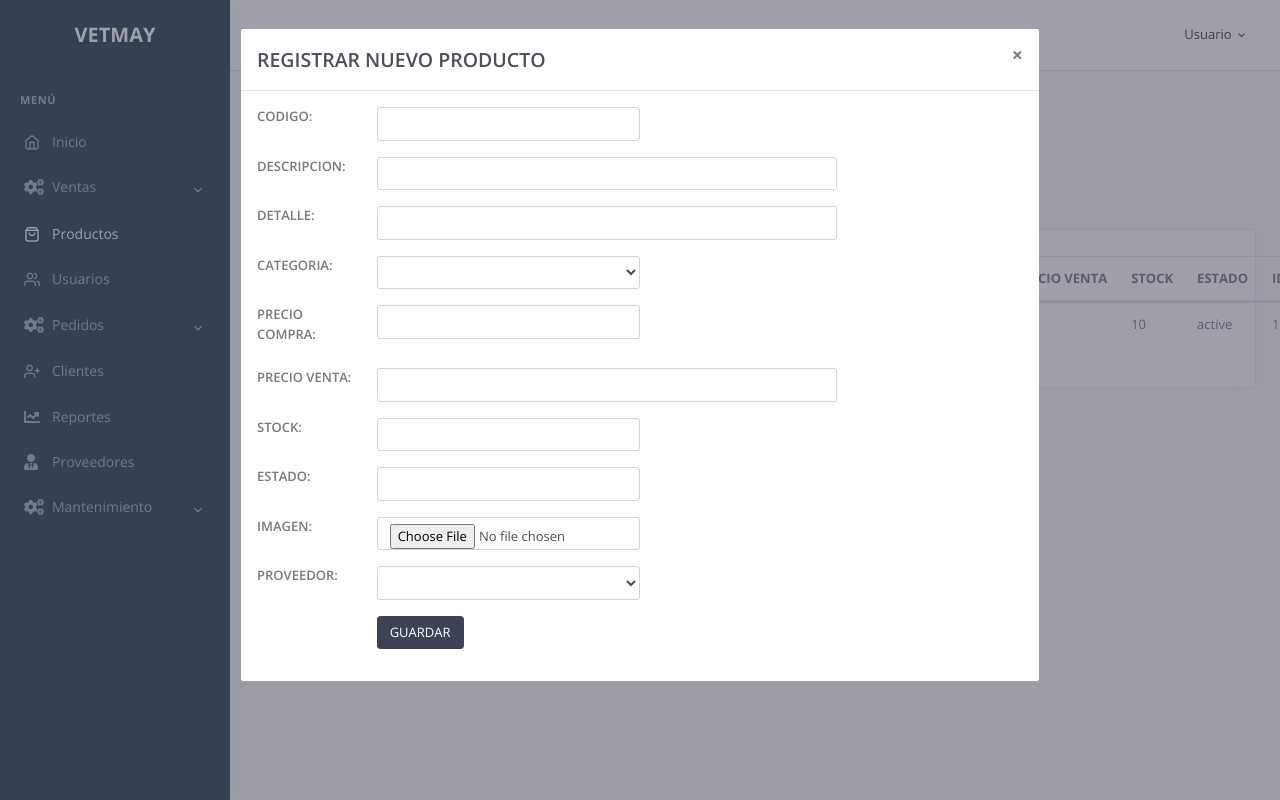
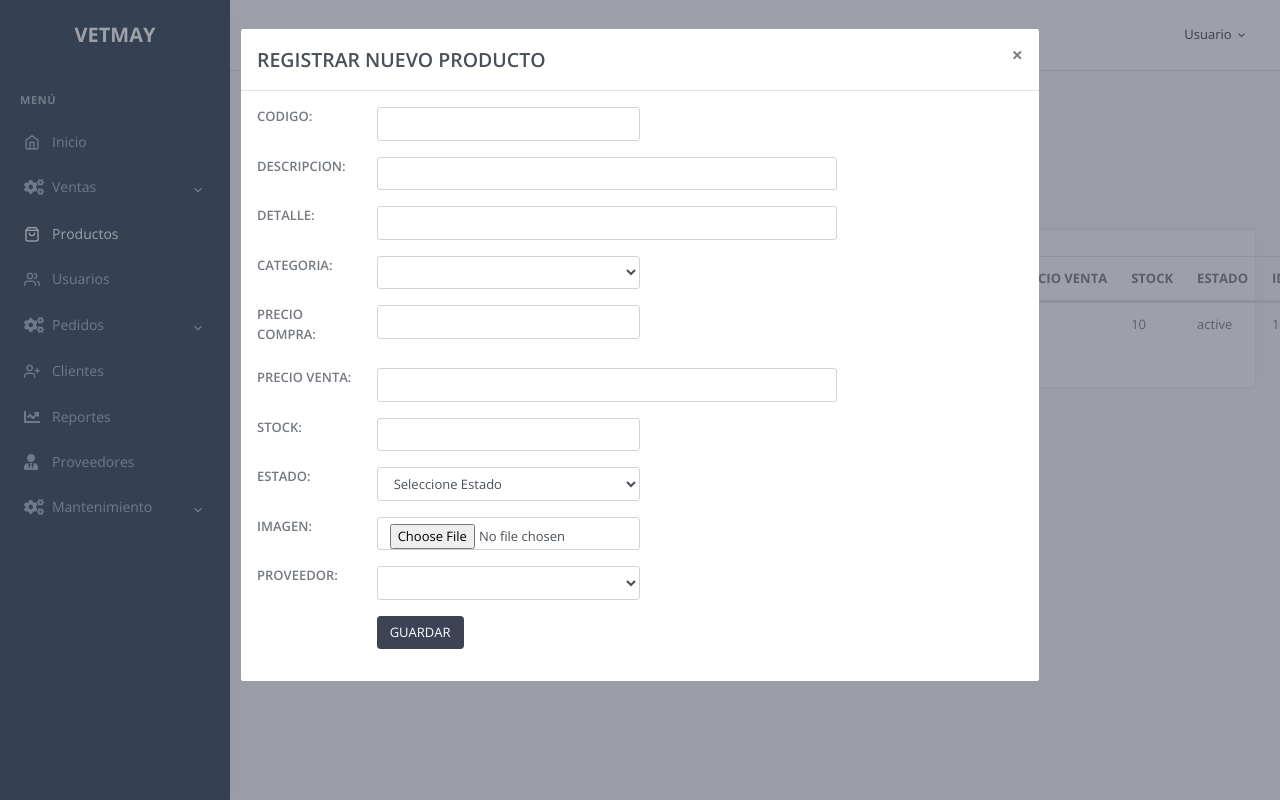
Before and after one commit to Maytemoises2020/carrito, a PHP site: page /productos.php in a window 1280 px wide, after a click on "+ Nuevo". Run offline with PHP 8.4, Linux system fonts and the light colour scheme; tables that the repository leaves empty or names only in its code hold one stand-in row (values such as "Sample post"); a stand-in replaces the project's code that opens the database connection; style sheets or scripts are compiled from the project's sources; some libraries are stand-ins or nearby versions; some web fonts are replaced.

Commit message:
actualizados

```diff
--- a/include/modal_frm_reg_productos.php
+++ b/include/modal_frm_reg_productos.php
@@ -55,9 +55,14 @@
                                     <input type="text" name="stock"class="form-control col-lg-4 col-md-4 col-sm-12" required>
                                 </div>
                                 <div class="form-group row">
-                                    <label class="col-lg-2 col-md-2 col-sm-12">ESTADO:</label>
-                                    <input type="number" name="estado"class="form-control col-lg-4 col-md-4 col-sm-12" required>
-                                </div>
+                                <label class="col-lg-2 col-md-2 col-sm-12">ESTADO:</label>
+                                    <select name="estado" class="form-control col-lg-4 col-md-4 col-sm-12" required>
+                                    <option>Seleccione Estado </option>
+                                    <option>1</option>
+                                    <option>2</option>
+                                    </select>
+                                 </div>
+
                                 <div class="form-group row">
                                     <label class="col-lg-2 col-md-2 col-sm-12">IMAGEN:</label>
                                     <input type="file" name="foto" class="form-control col-lg-4 col-md-4 col-sm-12" required accept="image/*">
```
Also changed, not shown: 1 other file.
